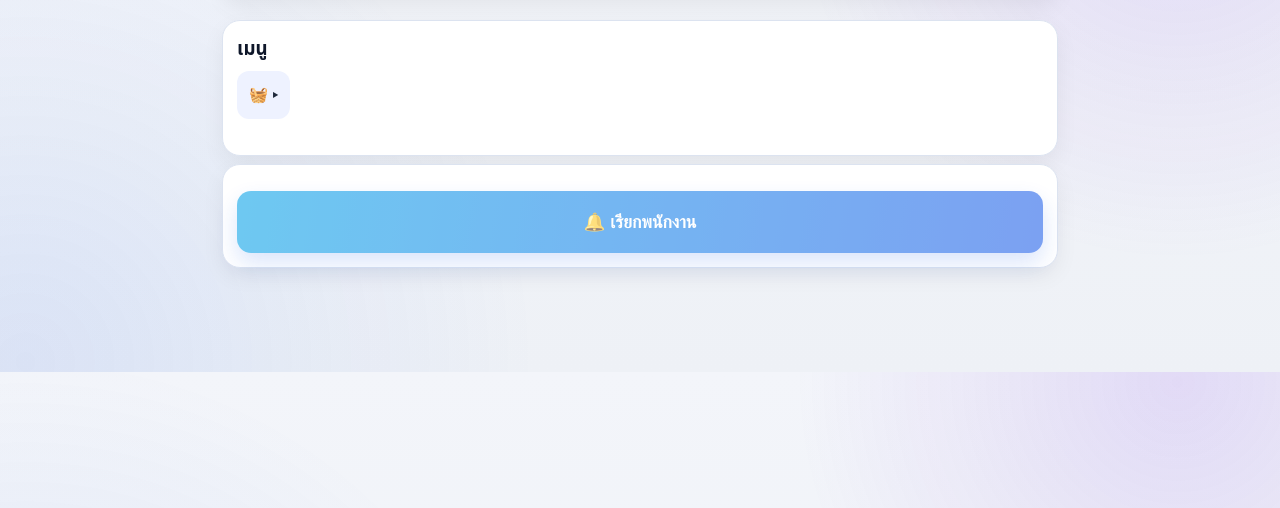
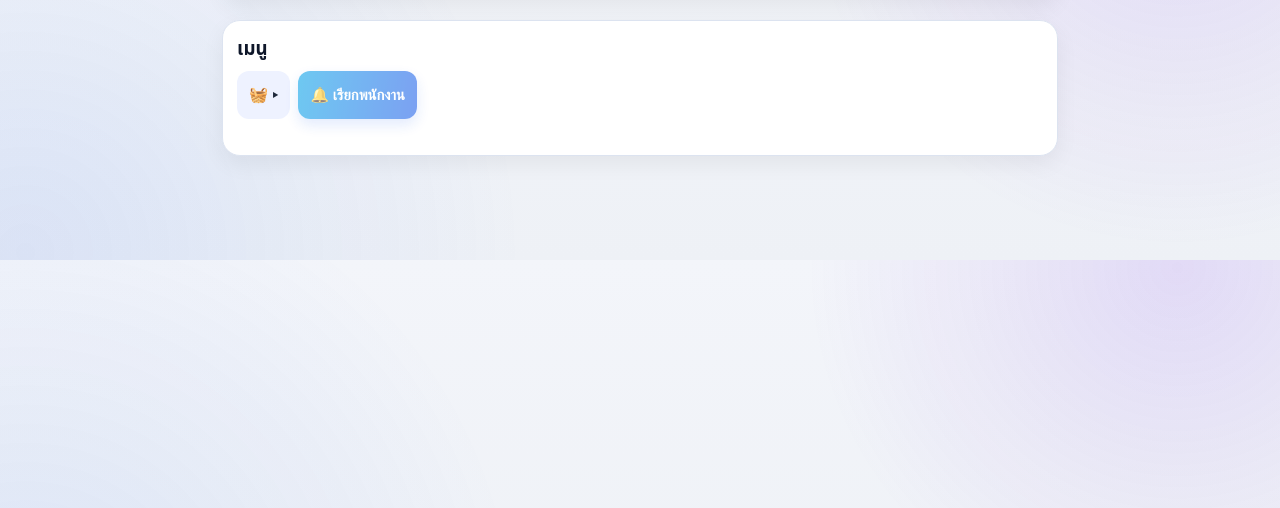
Before and after one commit to kisoga4-commits/pOSPython, a Flask app: template templates/customer.html in a window 1280 px wide. Shown: the part 132-640 px from the top of the page. Run offline with Flask 3, Linux system fonts and the light colour scheme; the template is opened without the code that fills it, so the values that code supplies are empty; parts of the project's set-up code (start-up, migrations or seed data) failed here and were passed over; some libraries are stand-ins or nearby versions.

Commit message:
Align staff scan with POS tabs and shrink customer bell

```diff
--- a/app.py
+++ b/app.py
@@ -156,8 +156,14 @@ def customer_display_page():
 
 @app.route("/scan/staff")
 def staff_scan_page():
+    local_ip = get_local_ip()
+    port = request.environ.get("SERVER_PORT", "5000")
+    local_base_url = f"{request.scheme}://{local_ip}:{port}"
     return render_template(
-        "staff.html",
+        "index.html",
+        local_ip=local_ip,
+        local_base_url=local_base_url,
+        scanner_mode=True,
         asset_version=ASSET_VERSION,
     )
 
--- a/static/style.css
+++ b/static/style.css
@@ -284,6 +284,7 @@ input,select{width:100%;padding:10px;border-radius:10px;border:1px solid var(--l
 .floating-cart-btn > div{display:grid;text-align:left}
 .btn-call-staff{margin-top:12px;width:100%;min-height:56px;border:none;border-radius:14px;background:linear-gradient(100deg,#0ea5e9,#2563eb);color:#fff;font-size:1.08rem;font-weight:700;cursor:pointer;box-shadow:0 10px 22px rgba(37,99,235,.28)}
 .btn-call-staff:disabled{opacity:.6;cursor:not-allowed}
+.btn-call-staff-mini{margin-top:0;width:auto;min-height:44px;padding:0 12px;font-size:.92rem;border-radius:12px;box-shadow:0 6px 14px rgba(37,99,235,.22);white-space:nowrap}
 .compact-header{padding:10px}
 .compact-panel{padding:10px}
 
@@ -585,6 +586,10 @@ input,select{
   min-height:62px;
   font-size:1.1rem;
 }
+.customer-app .btn-call-staff-mini{
+  min-height:44px;
+  font-size:.92rem;
+}
 
 @media (max-width: 1024px){
   .desktop-shell{
--- a/templates/customer.html
+++ b/templates/customer.html
@@ -37,14 +37,11 @@
         <h3>เมนู</h3>
         <div class="btn-row">
           <button id="toggle-current-cart" class="btn-soft" type="button">🧺 ▸</button>
+          <button id="call-staff-bill" class="btn-call-staff btn-call-staff-mini" type="button">🔔 เรียกพนักงาน</button>
         </div>
         <div id="inline-cart-panel" class="order-list hidden"></div>
         <div id="customer-category-tabs" class="menu-category-tabs"></div>
         <div id="menu-list" class="mobile-menu-list delivery-grid compact-grid"></div>
-      </section>
-
-      <section class="mobile-panel compact-panel">
-        <button id="call-staff-bill" class="btn-call-staff" type="button">🔔 เรียกพนักงาน</button>
       </section>
     </section>
   </main>
```
